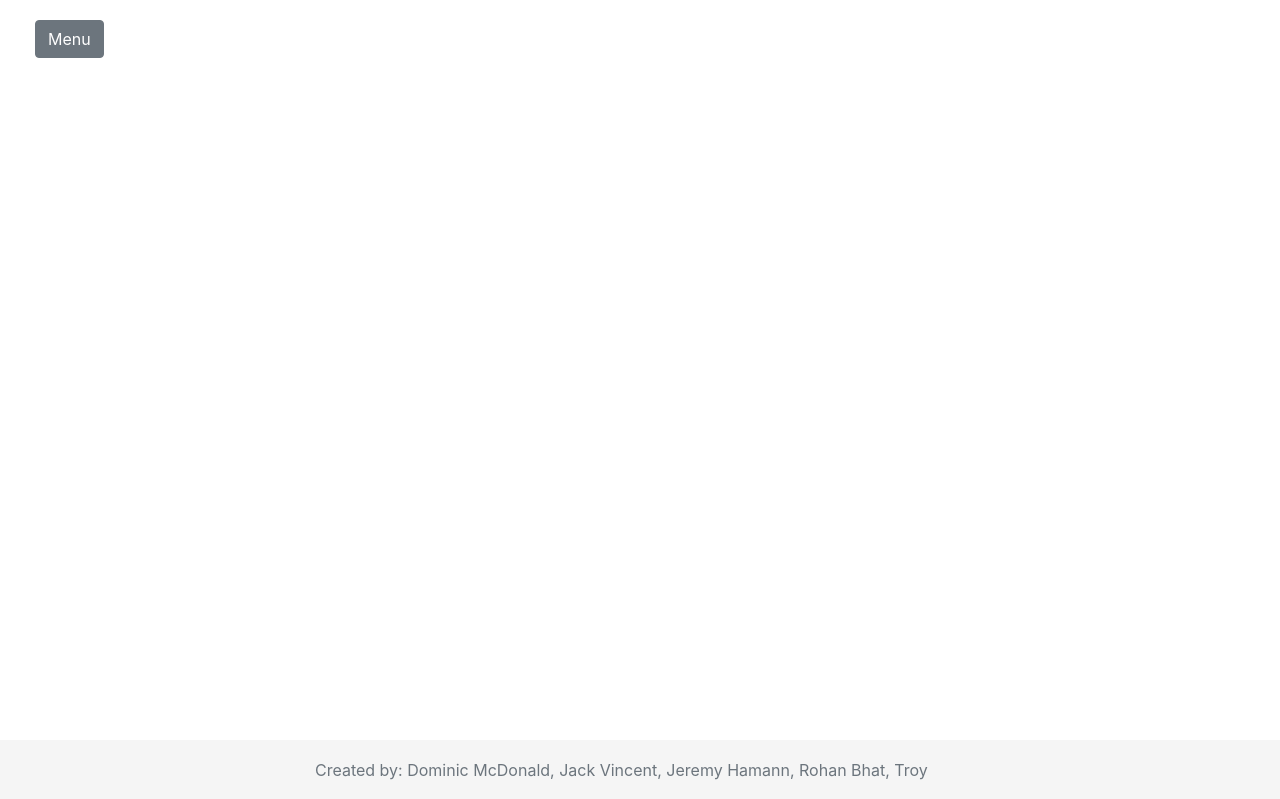
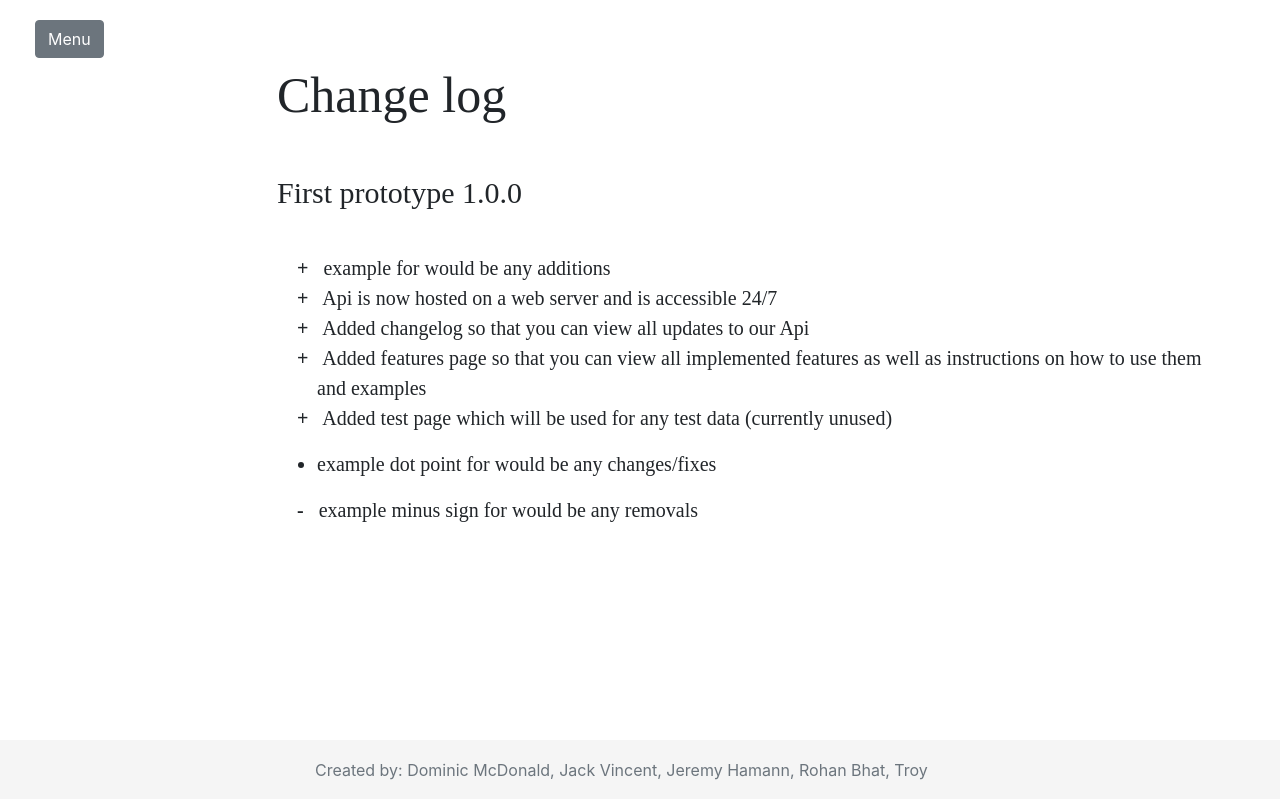
Before and after one commit to minimac1/Seng3011, a Flask app: page /changes in a window 1280 px wide. Shown: the top 799 px of the page. Run offline with Flask 2, Linux system fonts and the light colour scheme; some libraries are stand-ins or nearby versions.

Commit message:
started intial design of change log

```diff
--- a/static/css/custom.css
+++ b/static/css/custom.css
@@ -2,6 +2,26 @@ body {
   overflow-x: hidden;
 }
 
+.page-title{
+  font-size: 50px;
+  font-family:"red serifs", serif;
+}
+.CL-container{
+  padding-left:20%;
+
+}
+
+.CL-heading{
+  font-size: 30px;
+  line-height: 4;
+  font-family:serif;
+}
+
+.CL-body{
+  font-size: 20px;
+  line-height: 1.5;
+  font-family:serif;
+}
 
 #wrapper {
   padding-left: 0;
--- a/templates/changes.html
+++ b/templates/changes.html
@@ -1,5 +1,26 @@
 {% extends "base.html" %}
 {% block content %}
+            <div class="container-fluid CL-container">
+                <div class="page-title">Change log</div>
+                <div class="CL-heading"> First prototype  1.0.0 </div>
+                <div class="CL-body">
+                    <ul style="list-style: none;margin-left: 20px;padding-left: 1em; text-indent: -1em;">
+                        <li><b>+</b>&nbsp&nbsp example for would be any additions</li>
+                        <li><b>+</b>&nbsp&nbsp Api is now hosted on a web server and is accessible 24/7</li>
+                        <li><b>+</b>&nbsp&nbsp Added changelog so that you can view all updates to our Api</li>
+                        <li><b>+</b>&nbsp&nbsp Added features page so that you can view all implemented features as well as instructions on how to use them and examples</li>
+                        <li><b>+</b>&nbsp&nbsp Added test page which will be used for any test data (currently unused)</li>
+                    </ul>
+                    <ul>
+                       <li>example dot point for would be any changes/fixes</li>
+                    </ul>
+                    <ul style="list-style: none; margin-left: 20px;padding-left: 1em;text-indent: -1em;">
+                        <li><b>-</b>&nbsp&nbsp example minus sign for would be any removals</li>
+                    </ul>
+                    </div>
+            </div>
+
+
 
     <!-- this page will include all updates to our api. Each new version will have its version v1.n.k -> v1.(n+1).0 whenever we add a feature or v1.n.k -> v1.n.(k+1) whenever its just a fix. This will be a list of all changes, the title will only be the version number, within the item it will include another list of every update. Use + for any added features, (dot) for any changed features and - for any removed features -->
 
--- a/templates/test.html
+++ b/templates/test.html
@@ -1,4 +1,8 @@
 {% extends "base.html" %}
 {% block content %}
+    <div class="container-fluid CL-container">
+        <div class="page-title">Test Data</div>
+        <div class="CL-heading"> Currently empty but will be used once we have test data</div>
+    </div>
     <!-- not so sure how this page will work yet because I'm not sure what test data will go in it, but ill leave it for now -->
 {% endblock %}
```
